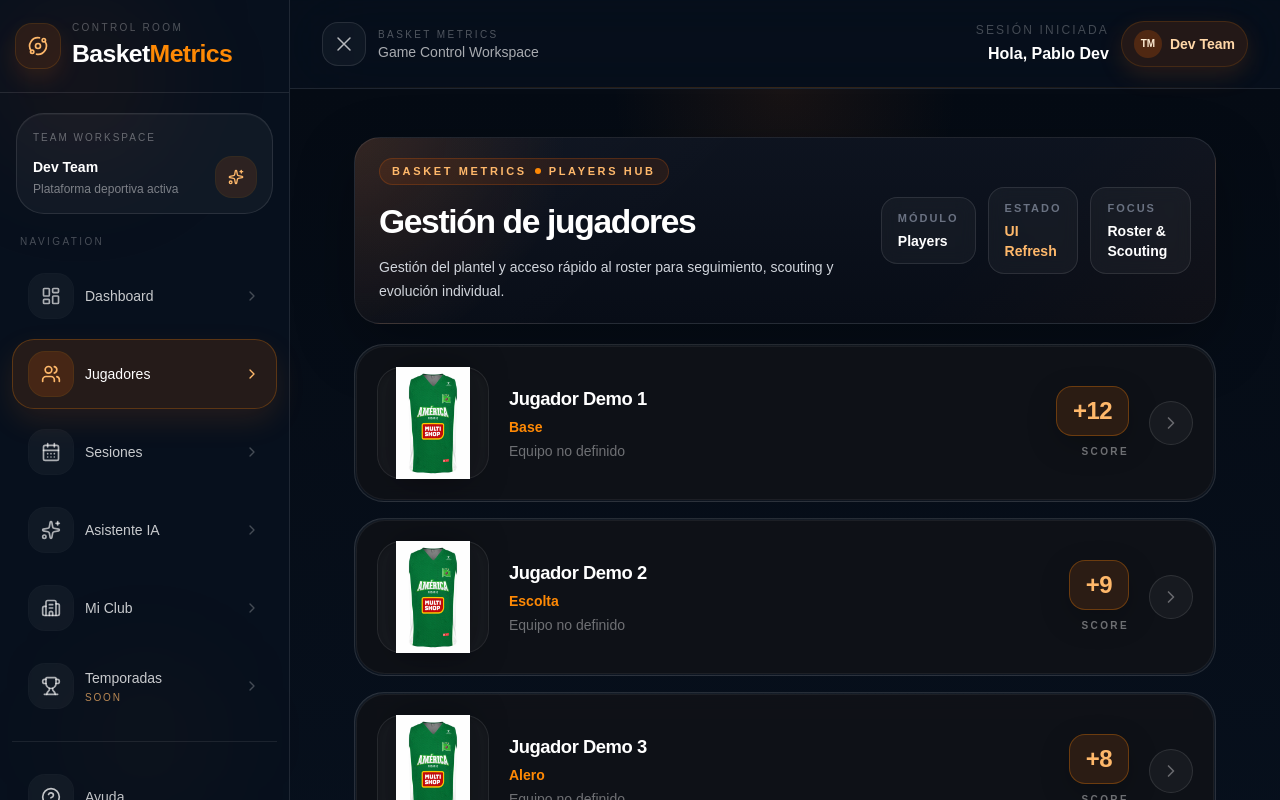
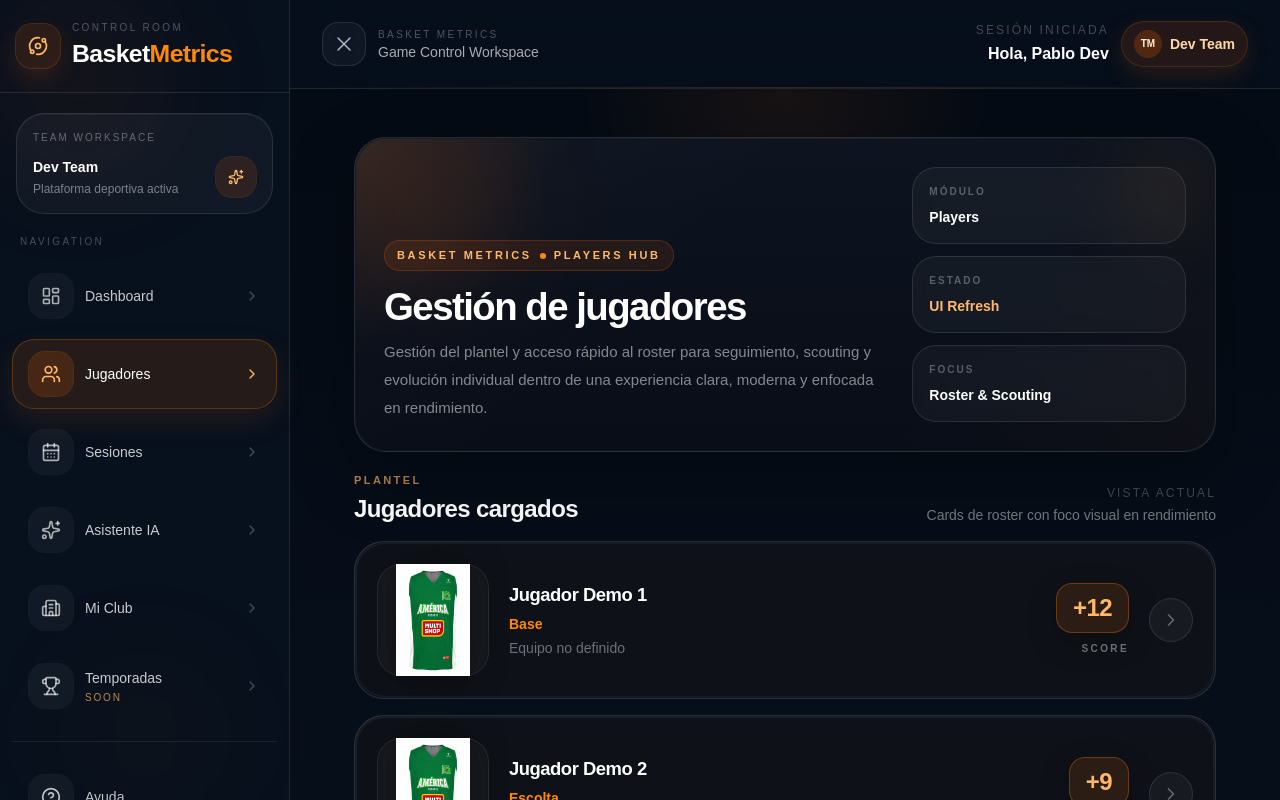
Before and after one commit to PabloLeonRios/basket-metrics-clean, a Next.js app: page /panel/players in a window 1280 px wide. Shown: the top 800 px of the page. Built offline with nearby package versions, Linux system fonts and the light colour scheme.

Commit message:
Update page.tsx
Update page.tsx

```diff
--- a/src/app/panel/players/page.tsx
+++ b/src/app/panel/players/page.tsx
@@ -1,5 +1,4 @@
-// src/app/panel/players/page.tsx
-import PlayerManager from "@/components/players/PlayerManager";
+import PlayerManager from '@/components/players/PlayerManager';
 
 /**
  * ============================
@@ -21,58 +20,71 @@ import PlayerManager from "@/components/players/PlayerManager";
  * Por ahora:
  * - Se mantiene limpia, estable y orientada 100% a layout/UI.
  * - No tocar la lógica funcional desde acá.
+ *
+ * Mejora UI 2026:
+ * - hero más premium
+ * - mejor jerarquía visual
+ * - tarjetas laterales más limpias
+ * - mejor transición entre encabezado y listado
  */
 
 export default function PlayersPage() {
   return (
     <main className="flex-1 px-4 pb-6 pt-4 md:px-6 md:pb-8 md:pt-5 lg:px-8 lg:pb-10 lg:pt-6">
       <div className="mx-auto max-w-7xl">
-        <section className="relative overflow-hidden rounded-[26px] border border-white/10 bg-[radial-gradient(circle_at_top_left,rgba(249,115,22,0.14),transparent_24%),linear-gradient(180deg,rgba(14,20,32,0.98)_0%,rgba(8,13,23,1)_100%)] px-6 py-5 shadow-[0_20px_60px_rgba(0,0,0,0.30)]">
-          <div className="pointer-events-none absolute inset-0 bg-[linear-gradient(135deg,rgba(255,255,255,0.02),transparent_40%,transparent_70%,rgba(249,115,22,0.03))]" />
+        <section className="relative overflow-hidden rounded-[32px] border border-white/10 bg-[linear-gradient(180deg,rgba(255,255,255,0.06)_0%,rgba(255,255,255,0.03)_100%)] p-[1px] shadow-[0_24px_70px_rgba(0,0,0,0.30)]">
+          <div className="relative rounded-[31px] bg-[radial-gradient(circle_at_top_left,rgba(249,115,22,0.14),transparent_22%),linear-gradient(180deg,rgba(14,20,32,0.98)_0%,rgba(8,13,23,1)_100%)] px-6 py-6 md:px-7 md:py-7">
+            <div className="pointer-events-none absolute inset-0">
+              <div className="absolute left-0 top-0 h-36 w-36 rounded-full bg-orange-500/10 blur-3xl" />
+              <div className="absolute right-0 top-0 h-24 w-24 rounded-full bg-orange-400/8 blur-2xl" />
+              <div className="absolute inset-0 bg-[linear-gradient(135deg,rgba(255,255,255,0.02),transparent_40%,transparent_70%,rgba(249,115,22,0.03))]" />
+            </div>
 
-          <div className="relative z-10 flex items-center justify-between gap-6">
+            <div className="relative z-10 grid gap-5 xl:grid-cols-[1.3fr_0.7fr] xl:items-end">
               <div className="max-w-3xl">
-              <div className="mb-3 inline-flex items-center gap-2 rounded-full border border-orange-500/20 bg-orange-500/10 px-3 py-1 text-[11px] font-semibold uppercase tracking-[0.24em] text-orange-300">
+                <div className="mb-4 inline-flex items-center gap-2 rounded-full border border-orange-500/20 bg-orange-500/10 px-3 py-1.5 text-[11px] font-semibold uppercase tracking-[0.24em] text-orange-300">
                   Basket Metrics
                   <span className="h-1.5 w-1.5 rounded-full bg-orange-400" />
                   Players Hub
                 </div>
 
-              <h1 className="text-[2.1rem] font-black tracking-[-0.04em] text-white">
+                <h1 className="text-[2rem] font-black tracking-[-0.04em] text-white md:text-[2.4rem] md:leading-[1.02]">
                   Gestión de jugadores
                 </h1>
 
-              <p className="mt-2 max-w-2xl text-sm leading-6 text-gray-300">
-                Gestión del plantel y acceso rápido al roster para seguimiento,
-                scouting y evolución individual.
+                <p className="mt-3 max-w-2xl text-sm leading-7 text-white/50 md:text-[15px]">
+                  Gestión del plantel y acceso rápido al roster para
+                  seguimiento, scouting y evolución individual dentro de una
+                  experiencia clara, moderna y enfocada en rendimiento.
                 </p>
               </div>
 
-            <div className="hidden xl:flex items-center gap-3">
-              <div className="rounded-2xl border border-white/10 bg-white/[0.04] px-4 py-3 backdrop-blur-sm">
-                <div className="text-[11px] font-semibold uppercase tracking-[0.18em] text-gray-500">
+              <div className="grid gap-3 sm:grid-cols-3 xl:grid-cols-1">
+                <div className="rounded-[24px] border border-white/10 bg-white/[0.04] px-4 py-4 backdrop-blur-sm">
+                  <div className="text-[10px] font-semibold uppercase tracking-[0.20em] text-white/30">
                     Módulo
                   </div>
-                <div className="mt-1 text-sm font-bold text-white">
+                  <div className="mt-2 text-sm font-bold text-white">
                     Players
                   </div>
                 </div>
 
-              <div className="rounded-2xl border border-white/10 bg-white/[0.04] px-4 py-3 backdrop-blur-sm">
-                <div className="text-[11px] font-semibold uppercase tracking-[0.18em] text-gray-500">
+                <div className="rounded-[24px] border border-white/10 bg-white/[0.04] px-4 py-4 backdrop-blur-sm">
+                  <div className="text-[10px] font-semibold uppercase tracking-[0.20em] text-white/30">
                     Estado
                   </div>
-                <div className="mt-1 text-sm font-bold text-orange-300">
+                  <div className="mt-2 text-sm font-bold text-orange-300">
                     UI Refresh
                   </div>
                 </div>
 
-              <div className="rounded-2xl border border-white/10 bg-white/[0.04] px-4 py-3 backdrop-blur-sm">
-                <div className="text-[11px] font-semibold uppercase tracking-[0.18em] text-gray-500">
+                <div className="rounded-[24px] border border-white/10 bg-white/[0.04] px-4 py-4 backdrop-blur-sm">
+                  <div className="text-[10px] font-semibold uppercase tracking-[0.20em] text-white/30">
                     Focus
                   </div>
-                <div className="mt-1 text-sm font-bold text-white">
-                  Roster & Scouting
+                  <div className="mt-2 text-sm font-bold text-white">
+                    Roster &amp; Scouting
+                  </div>
                 </div>
               </div>
             </div>
@@ -80,6 +92,26 @@ export default function PlayersPage() {
         </section>
 
         <section className="mt-5">
+          <div className="mb-4 flex items-end justify-between gap-4">
+            <div>
+              <p className="text-[11px] font-semibold uppercase tracking-[0.22em] text-orange-300/70">
+                Plantel
+              </p>
+              <h2 className="mt-1 text-2xl font-black tracking-tight text-white">
+                Jugadores cargados
+              </h2>
+            </div>
+
+            <div className="hidden md:block text-right">
+              <p className="text-xs uppercase tracking-[0.18em] text-white/25">
+                Vista actual
+              </p>
+              <p className="mt-1 text-sm text-white/45">
+                Cards de roster con foco visual en rendimiento
+              </p>
+            </div>
+          </div>
+
           <PlayerManager />
         </section>
       </div>
```
Lines whose indentation alone changed are shown as unchanged.
